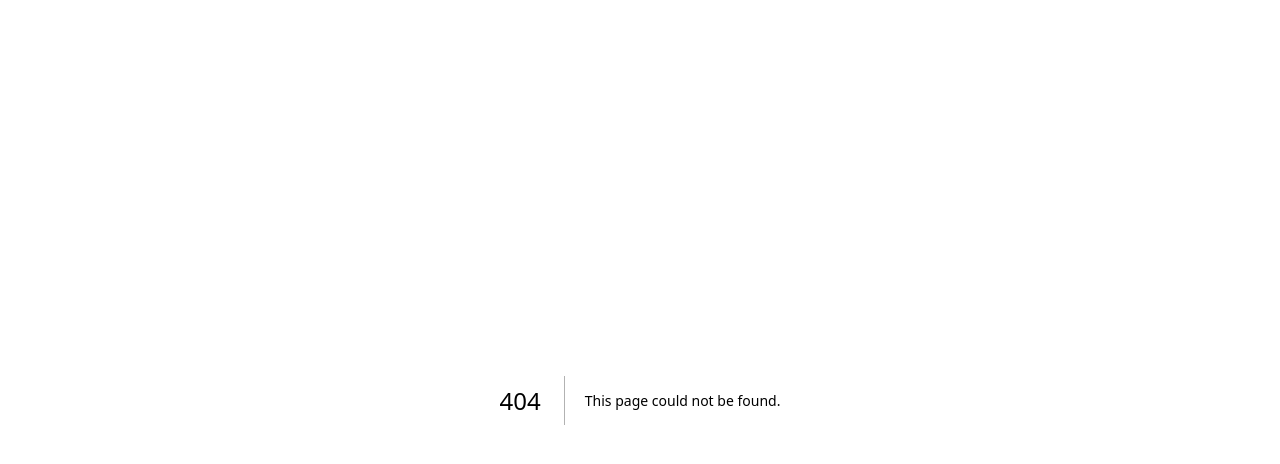
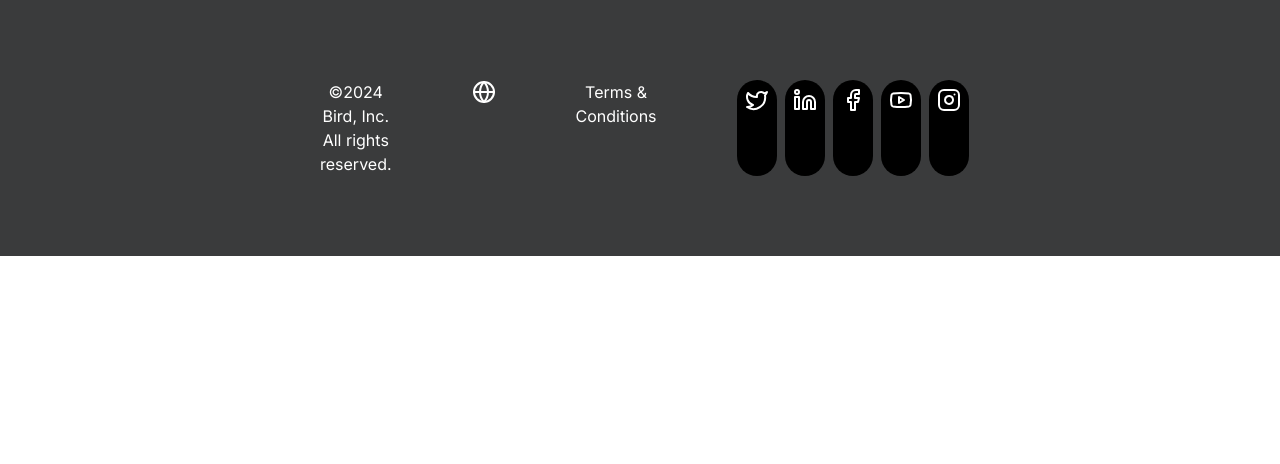
Before and after one commit to feni-brian/Asvna, a Next.js app: page /footer in a window 1280 px wide. Before the commit this address had no page. Shown: the top 464 px of the page. Built offline with nearby package versions, Linux system fonts and the light colour scheme.

Commit message:
Implemented the footer section of the landing page.

```diff
--- /dev/null
+++ b/app/(landing)/footer/page.tsx
@@ -0,0 +1,36 @@
+import { Facebook, Globe, Instagram, Linkedin, Twitter, Youtube } from "lucide-react";
+
+const Footer = () => {
+	return (
+		<div>
+			<section className="hidden md:flex flex-col py-20 justify-between bg-[#3a3b3c]">
+				<div className=" text-center  flex justify-between px-80 space-x-20 text-white">
+					<div>©2024 Bird, Inc. All rights reserved.</div>
+					<div>
+						<Globe className="h-6 w-6 text-white" />
+					</div>
+					<div>Terms & Conditions</div>
+					<div className="flex space-x-2">
+						<div className="bg-black p-2 rounded-full">
+							<Twitter className="h-6 w-6 text-white" />
+						</div>
+						<div className="bg-black p-2 rounded-full">
+							<Linkedin className="h-6 w-6 text-white" />
+						</div>
+						<div className="bg-black p-2 rounded-full">
+							<Facebook className="h-6 w-6 text-white" />
+						</div>
+						<div className="bg-black p-2 rounded-full">
+							<Youtube className="h-6 w-6 text-white" />
+						</div>
+						<div className="bg-black p-2 rounded-full">
+							<Instagram className="h-6 w-6 text-white" />
+						</div>
+					</div>
+				</div>
+			</section>
+		</div>
+	);
+};
+
+export default Footer;
```
